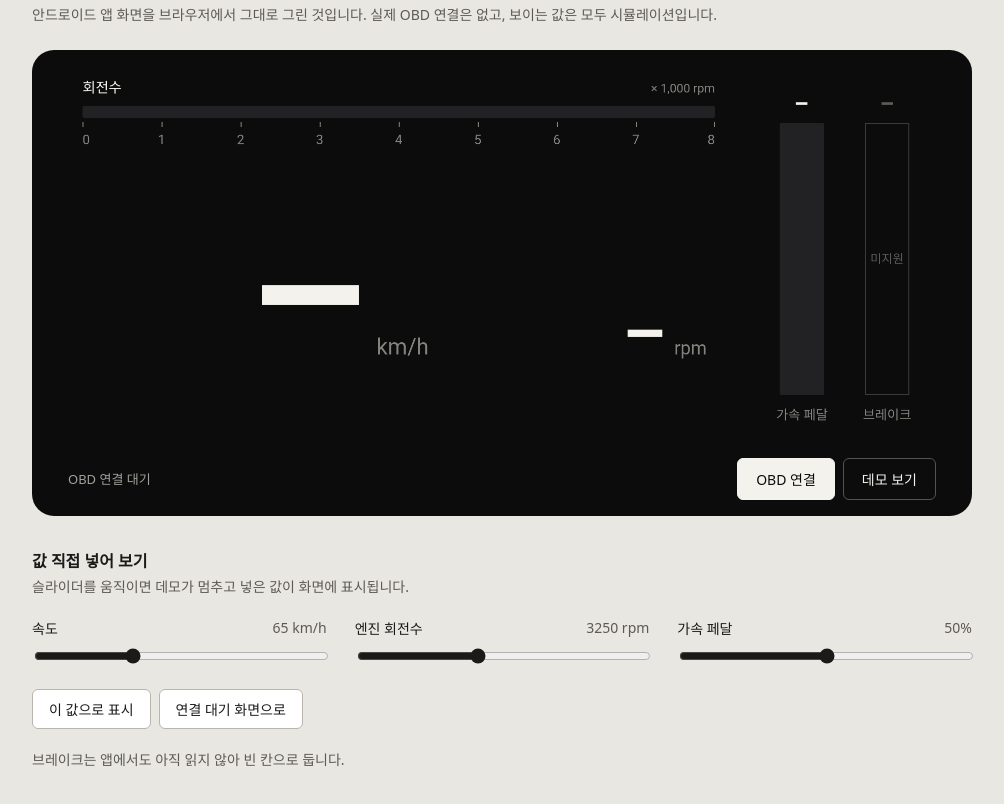
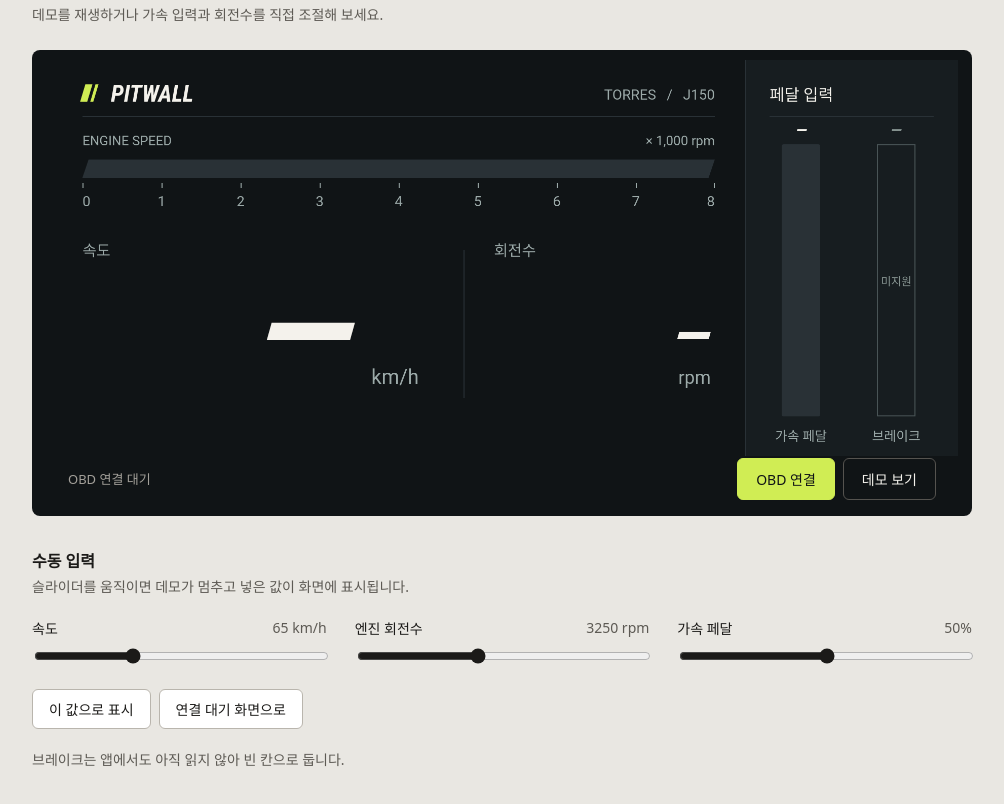
Before and after one commit to foseja8553/andauto, a plain HTML site: page preview/index.html in a window 1280 px wide. Shown: the part 70-874 px from the top of the page, without its empty margins (138-1142 px from the left). Drawn offline with Linux system fonts and the light colour scheme.

Commit message:
Style the instrument display with a racing tachometer and pedal panel

```diff
--- a/preview/index.html
+++ b/preview/index.html
@@ -18,13 +18,13 @@ h1 { font-size: 22px; margin: 0 0 6px; }
 h2 { font-size: 16px; margin: 0 0 4px; }
 p { margin: 0; line-height: 1.6; color: #5d5a54; font-size: 14px; }
 
-.phone { margin: 24px 0 32px; background: #0c0c0d; border-radius: 22px; padding: 10px 14px 12px; }
+.phone { margin: 24px 0 32px; background: #101416; border-radius: 8px; padding: 10px 14px 12px; }
 canvas { display: block; width: 100%; height: auto; }
 .bar { display: flex; align-items: center; gap: 8px; padding: 2px 22px 4px; }
 .bar span { flex: 1; min-width: 0; font-size: 13px; color: #a3a09a; }
 .bar button { background: none; color: #f4f2ec; border: 1px solid #55534f; border-radius: 6px; padding: 10px 18px; }
 .bar button:hover { background: #1d1d1f; }
-.bar button.main { background: #f4f2ec; color: #0c0c0d; border-color: #f4f2ec; }
+.bar button.main { background: #d0ed54; color: #101416; border-color: #d0ed54; }
 .bar button.main:hover { background: #fff; }
 
 button { font: inherit; font-size: 14px; cursor: pointer; background: #fff; color: #1b1a18; border: 1px solid #b9b5ad; border-radius: 6px; padding: 9px 16px; }
@@ -51,7 +51,7 @@ input[type=range] { width: 100%; accent-color: #1b1a18; }
 <body>
 <main>
   <h1>PITWALL PC 미리보기</h1>
-  <p>안드로이드 앱 화면을 브라우저에서 그대로 그린 것입니다. 실제 OBD 연결은 없고, 보이는 값은 모두 시뮬레이션입니다.</p>
+  <p>데모를 재생하거나 가속 입력과 회전수를 직접 조절해 보세요.</p>
 
   <div class="phone">
     <canvas id="display" width="1800" height="780" aria-label="속도, 엔진 회전수, 가속 페달을 표시하는 앱 화면"></canvas>
@@ -62,7 +62,7 @@ input[type=range] { width: 100%; accent-color: #1b1a18; }
     </div>
   </div>
 
-  <h2>값 직접 넣어 보기</h2>
+  <h2>수동 입력</h2>
   <p>슬라이더를 움직이면 데모가 멈추고 넣은 값이 화면에 표시됩니다.</p>
   <div class="sliders">
     <div><label for="speed">속도 <output id="speedOut"></output></label><input id="speed" type="range" min="0" max="200" value="65"></div>
@@ -80,8 +80,8 @@ const $ = s => document.querySelector(s);
 const canvas = $('#display'), ctx = canvas.getContext('2d');
 ctx.scale(2, 2); // 앱과 같은 900×390 좌표계, 선명도를 위해 2배로 그림
 
-const BG = '#0c0c0d', INK = '#f4f2ec', DIM = '#85837e', TRACK = '#222224';
-const AMBER = '#f2a900', GREEN = '#35c26b';
+const BG = '#101416', INK = '#f4f2ec', DIM = '#9caaa9', TRACK = '#293136';
+const LIME = '#d0ed54', GREEN = '#6ed6aa';
 const DIGITS = '"Roboto Condensed","Arial Narrow","Helvetica Neue",Arial,sans-serif';
 const LABEL = '"Pretendard","Apple SD Gothic Neo","Malgun Gothic","Noto Sans KR",Roboto,sans-serif';
 
@@ -93,7 +93,7 @@ let vals = { speed: -1, rpm: -1, pedal: -1 };
 function rect(x, y, w, h, color) { ctx.fillStyle = color; ctx.fillRect(x, y, w, h); }
 function text(s, x, y, size, color, bold, align = 'left') {
   ctx.fillStyle = color; ctx.textAlign = align;
-  ctx.font = `${bold ? 700 : 400} ${size}px ${bold ? DIGITS : LABEL}`;
+  ctx.font = `${bold ? 'italic 700' : 400} ${size}px ${bold ? DIGITS : LABEL}`;
   ctx.fillText(s, x, y);
   return ctx.measureText(s).width;
 }
@@ -154,33 +154,43 @@ function draw(now = performance.now()) {
   rpmWidth = approach(rpmWidth, rpmTarget, weight);
   pedalHeight = approach(pedalHeight, pedalTarget, weight);
   rect(0, 0, 900, 390, BG);
-  text('회전수', 36, 32, 14, INK, false);
-  text('× 1,000 rpm', 660, 32, 12, DIM, false, 'right');
-  bar(36, 45, 624, 12, TRACK);
-  bar(36, 45, rpmWidth, 12, AMBER);
+  rect(690, 0, 210, 390, '#171d20');
+  rect(690, 0, 1, 390, TRACK);
+  ctx.save(); ctx.transform(1, 0, -.30, 1, 0, 0);
+  rect(46, 24, 7, 17, LIME); rect(56, 24, 3, 17, LIME);
+  ctx.restore();
+  text('PITWALL', 64, 41, 23, INK, true);
+  text('TORRES   /   J150', 660, 39, 14, DIM, false, 'right');
+  rect(36, 55, 624, 1, TRACK);
+  text('ENGINE SPEED', 36, 84, 13, DIM, false);
+  text('× 1,000 rpm', 660, 84, 13, DIM, false, 'right');
+  ctx.save(); ctx.translate(42, 98); ctx.transform(1, 0, -.34, 1, 0, 0);
+  rect(0, 0, 618, 18, TRACK);
+  if (rpmWidth > 0) rect(0, 0, rpmWidth * 618 / 624, 18, LIME);
+  ctx.restore();
   for (let i = 0; i <= 8; i++) {
     const x = 36 + 624 * i / 8;
-    rect(Math.min(x, 659), 61, 1, 5, DIM);
-    text(String(i), x, 83, 13, DIM, false, i === 0 ? 'left' : i === 8 ? 'right' : 'center');
+    rect(Math.min(x,659),121,1,5,DIM);
+    text(String(i),x,144,14,DIM,false,i===0?'left':i===8?'right':'center');
   }
-
-  // 속도와 회전수
-  const speedMoving = speedText(vals.speed, 314, 290, 168, 96, now);
-  text('km/h', 326, 290, 22, DIM, false);
-  const rpmMoving = rpmText(vals.rpm, 610, 290, 60, 35, now);
-  text('rpm', 620, 290, 18, DIM, false);
-
-  // 페달
-  bar(724, 62, 44, 268, TRACK);
-  bar(724, 330 - pedalHeight, 44, pedalHeight, GREEN);
-  const pedalMoving = pedalText(vals.pedal, 752, 50, 20, 12, now);
-  if (vals.pedal >= 0) text('%', 754, 50, 16, DIM, false);
-  text(pedalLabel, 746, 354, 13, DIM, false, 'center');
-
-  ctx.strokeStyle = '#3a3a3c'; ctx.lineWidth = 1; ctx.strokeRect(808.5, 62.5, 43, 267);
-  text('미지원', 830, 200, 12, '#5e5c58', false, 'center');
-  text('—', 830, 50, 20, '#5e5c58', true, 'center');
-  text('브레이크', 830, 354, 13, DIM, false, 'center');
+  text('속도',36,193,15,DIM,false);
+  const speedMoving = speedText(vals.speed,305,319,148,86,now);
+  text('km/h',321,319,20,DIM,false);
+  rect(412,187,1,146,TRACK);
+  text('회전수',442,193,15,DIM,false);
+  const rpmMoving = rpmText(vals.rpm,656,291,56,33,now);
+  text('rpm',656,319,18,DIM,false,'right');
+  text('페달 입력',714,40,16,INK,false);
+  rect(714,55,162,1,TRACK);
+  bar(726,83,38,268,TRACK);
+  bar(726,351-pedalHeight,38,pedalHeight,GREEN);
+  const pedalMoving = pedalText(vals.pedal,751,75,17,10,now);
+  if(vals.pedal>=0) text('%',754,75,13,DIM,false);
+  text(pedalLabel,745,375,13,DIM,false,'center');
+  ctx.strokeStyle='#495456'; ctx.lineWidth=1; ctx.strokeRect(820.5,83.5,37,267);
+  text('미지원',839,222,11,'#85928f',false,'center');
+  text('—',839,75,17,'#85928f',true,'center');
+  text('브레이크',839,375,13,DIM,false,'center');
   if (speedMoving || rpmMoving || pedalMoving || mode === 'demo' || rpmWidth !== rpmTarget || pedalHeight !== pedalTarget) {
     frame = requestAnimationFrame(animate);
   }
```
Also changed, not shown: preview/screenshot.png, 5 other files.
